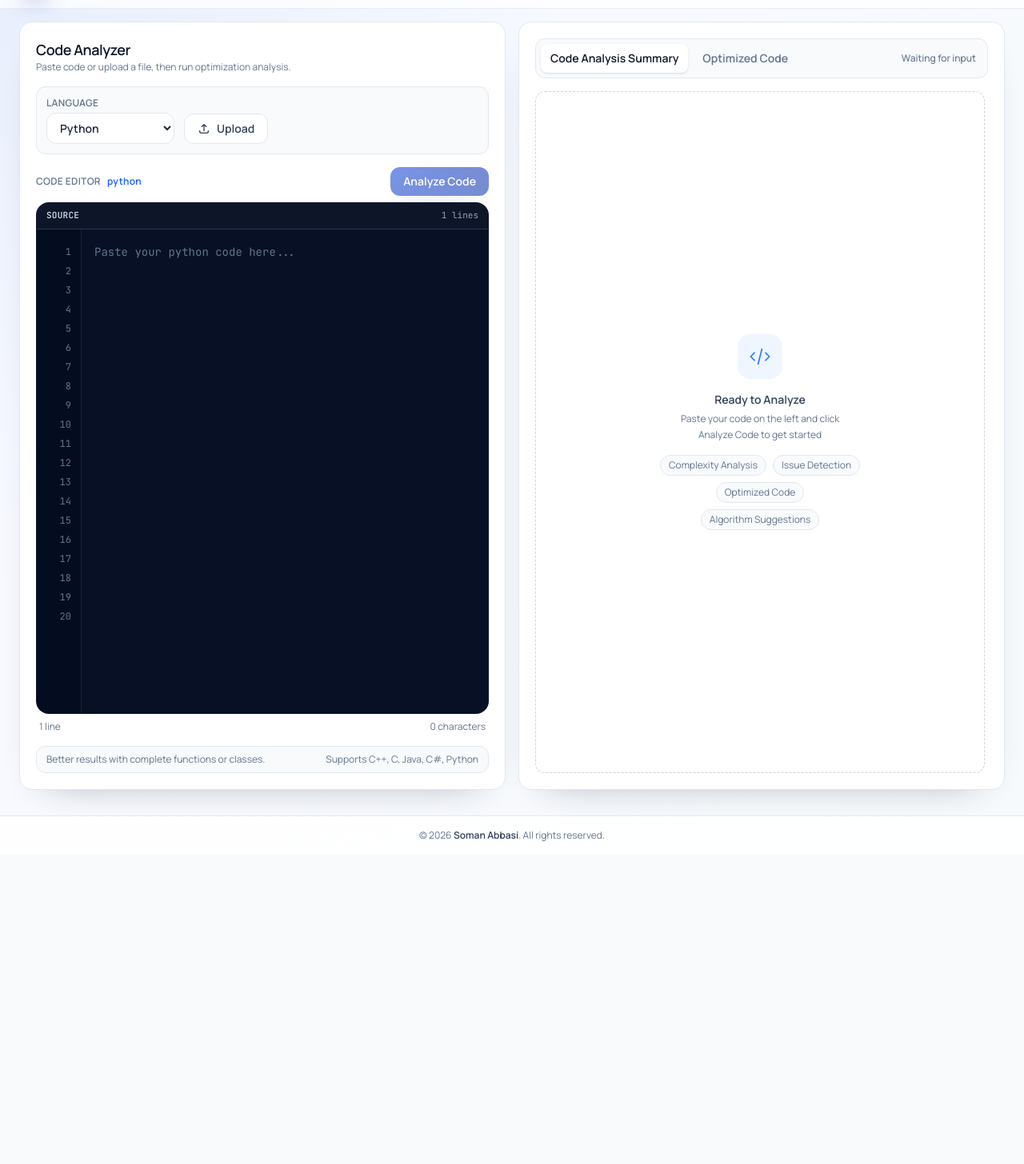
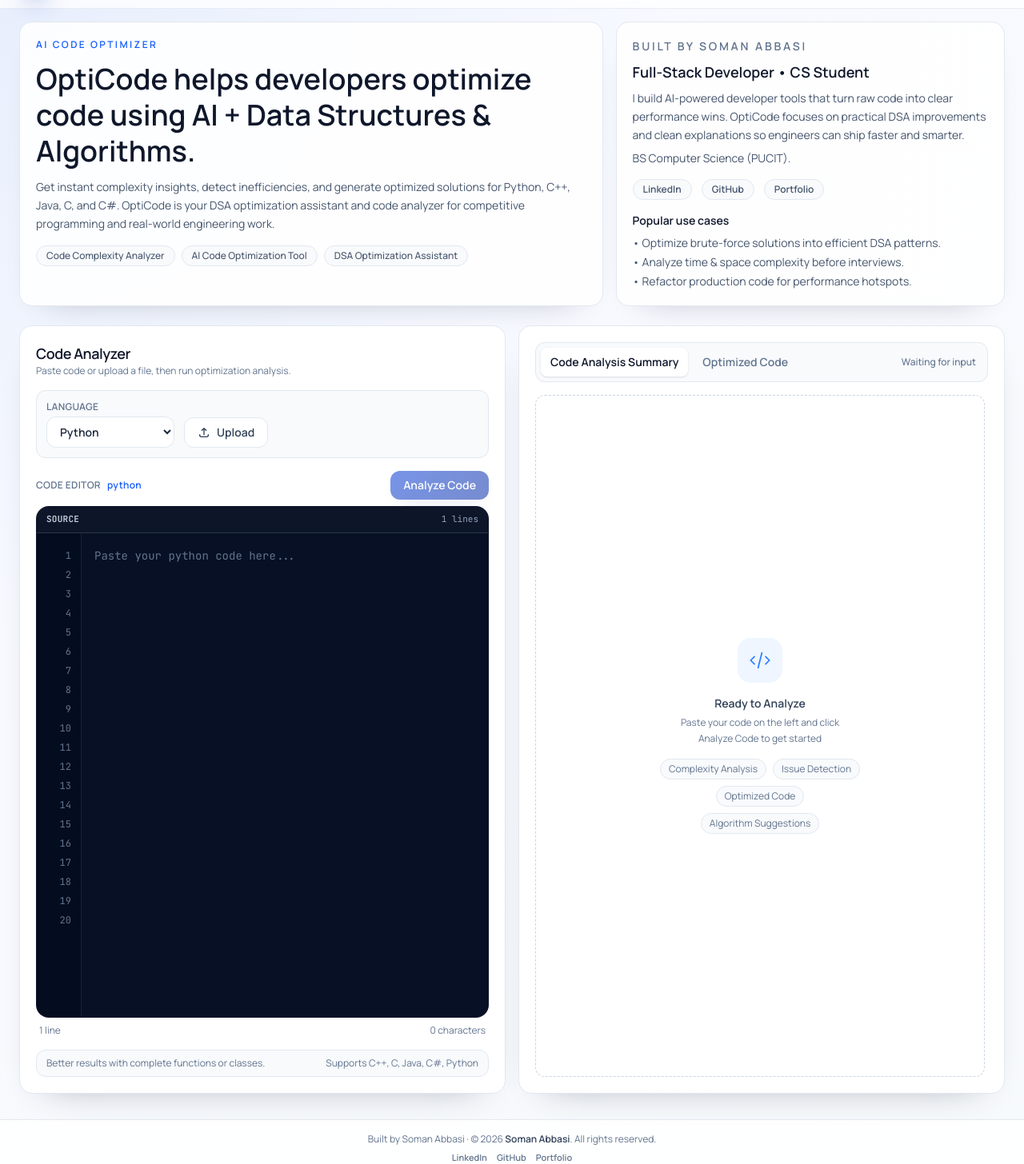
Before and after one commit to SomanAbbasi/OptiCode, a Next.js app in the folder frontend/: page / in a window 1280 px wide. Shown: the part 54-1510 px from the top of the page at 80% size. Before the commit the page ends 1123 px from the top, so only its background shows below. Built offline with nearby package versions, Linux system fonts and the light colour scheme.

Commit message:
doing basic seo optimization

```diff
--- a/frontend/src/app/layout.tsx
+++ b/frontend/src/app/layout.tsx
@@ -1,4 +1,5 @@
-import './globals.css';
+import "./globals.css";
+import type { Metadata } from "next";
 import { Manrope, JetBrains_Mono } from "next/font/google";
 
 const manrope = Manrope({
@@ -10,6 +11,61 @@
   subsets: ["latin"],
   variable: "--font-jetbrains-mono",
 });
+
+const siteUrl = "https://codeenhancer.vercel.app";
+
+export const metadata: Metadata = {
+  metadataBase: new URL(siteUrl),
+  title: {
+    default: "OptiCode - AI Code Optimizer and Analyzer",
+    template: "%s | OptiCode",
+  },
+  description:
+    "OptiCode is an AI code optimizer and analyzer that improves performance, complexity, and DSA patterns across Python, C++, Java, C, and C#.",
+  keywords: [
+    "code optimizer",
+    "code analyzer",
+    "AI code tool",
+    "DSA optimization tool",
+    "Python code analyzer",
+    "AI code optimization tool",
+    "opticode",
+  ],
+  alternates: {
+    canonical: siteUrl,
+  },
+  authors: [
+    {
+      name: "Soman Abbasi",
+      url: "https://www.somanabbasi.tech/",
+    },
+  ],
+  creator: "Soman Abbasi",
+  openGraph: {
+    title: "OptiCode - AI Code Optimizer and Analyzer",
+    description:
+      "Optimize code with AI-driven complexity analysis, DSA suggestions, and performance improvements.",
+    url: siteUrl,
+    siteName: "OptiCode",
+    type: "website",
+  },
+  twitter: {
+    card: "summary",
+    title: "OptiCode - AI Code Optimizer and Analyzer",
+    description:
+      "Optimize code with AI-driven complexity analysis, DSA suggestions, and performance improvements.",
+  },
+  robots: {
+    index: true,
+    follow: true,
+  },
+  other: {
+    "profile:first_name": "Soman",
+    "profile:last_name": "Abbasi",
+    "profile:username": "SomanAbbasi",
+    "profile:gender": "male",
+  },
+};
 
 export default function RootLayout({
   children,
--- a/frontend/src/app/page.tsx
+++ b/frontend/src/app/page.tsx
@@ -19,6 +19,38 @@
 
   return (
     <div className="min-h-screen bg-[radial-gradient(circle_at_top_left,#e7eefc_0%,#f7f9ff_42%,#f7fafc_100%)] flex flex-col">
+      <script
+        type="application/ld+json"
+        dangerouslySetInnerHTML={{
+          __html: JSON.stringify({
+            "@context": "https://schema.org",
+            "@type": "SoftwareApplication",
+            name: "OptiCode",
+            description: "AI Code Optimizer and Analyzer for DSA and performance improvements.",
+            applicationCategory: "DeveloperTool",
+            operatingSystem: "Web",
+            author: {
+              "@type": "Person",
+              name: "Soman Abbasi",
+              url: "https://www.somanabbasi.tech/",
+              sameAs: [
+                "https://pk.linkedin.com/in/soman-abbasi-a1820b344",
+                "https://github.com/SomanAbbasi",
+                "https://www.somanabbasi.tech/",
+              ],
+              alumniOf: {
+                "@type": "CollegeOrUniversity",
+                name: "PUCIT",
+              },
+            },
+            offers: {
+              "@type": "Offer",
+              price: "0",
+              priceCurrency: "USD",
+            },
+          }),
+        }}
+      />
       <header className="sticky top-0 z-20 border-b border-slate-200/80 bg-white/95 backdrop-blur supports-backdrop-filter:bg-white/75">
         <div className="mx-auto flex w-full max-w-400 items-center justify-between px-4 py-3 sm:px-6">
           <div className="flex items-center gap-3">
@@ -70,6 +102,84 @@
       </header>
 
       <main className="mx-auto flex w-full max-w-400 flex-1 flex-col px-4 pb-6 pt-4 sm:px-6 lg:pb-8">
+        <section className="grid gap-4 pb-6 lg:grid-cols-[minmax(0,1.2fr)_minmax(0,0.8fr)]">
+          <div className="rounded-2xl border border-slate-200 bg-white/90 p-5 shadow-[0_18px_40px_-35px_rgba(15,23,42,0.45)]">
+            <p className="text-xs font-semibold uppercase tracking-[0.2em] text-blue-600">
+              AI Code Optimizer
+            </p>
+            <h1 className="mt-3 text-3xl font-semibold leading-tight text-slate-900 sm:text-4xl">
+              OptiCode helps developers optimize code using AI + Data
+              Structures & Algorithms.
+            </h1>
+            <p className="mt-3 text-sm leading-relaxed text-slate-600">
+              Get instant complexity insights, detect inefficiencies, and
+              generate optimized solutions for Python, C++, Java, C, and C#.
+              OptiCode is your DSA optimization assistant and code analyzer for
+              competitive programming and real-world engineering work.
+            </p>
+            <div className="mt-4 flex flex-wrap gap-2 text-xs font-medium text-slate-600">
+              <span className="rounded-full border border-slate-200 bg-slate-50 px-3 py-1">
+                Code Complexity Analyzer
+              </span>
+              <span className="rounded-full border border-slate-200 bg-slate-50 px-3 py-1">
+                AI Code Optimization Tool
+              </span>
+              <span className="rounded-full border border-slate-200 bg-slate-50 px-3 py-1">
+                DSA Optimization Assistant
+              </span>
+            </div>
+          </div>
+          <div className="rounded-2xl border border-slate-200 bg-white/90 p-5 shadow-[0_18px_40px_-35px_rgba(15,23,42,0.45)]">
+            <h2 className="text-sm font-semibold uppercase tracking-[0.2em] text-slate-500">
+              Built by Soman Abbasi
+            </h2>
+            <p className="mt-2 text-lg font-semibold text-slate-900">
+              Full-Stack Developer • CS Student
+            </p>
+            <p className="mt-2 text-sm leading-relaxed text-slate-600">
+              I build AI-powered developer tools that turn raw code into clear
+              performance wins. OptiCode focuses on practical DSA improvements
+              and clean explanations so engineers can ship faster and smarter.
+            </p>
+            <p className="mt-2 text-sm text-slate-600">
+              BS Computer Science (PUCIT).
+            </p>
+            <div className="mt-4 flex flex-wrap gap-3 text-xs font-semibold text-slate-600">
+              <a
+                href="https://pk.linkedin.com/in/soman-abbasi-a1820b344"
+                target="_blank"
+                rel="noreferrer"
+                className="rounded-full border border-slate-200 bg-slate-50 px-3 py-1 hover:border-blue-200 hover:text-blue-600"
+              >
+                LinkedIn
+              </a>
+              <a
+                href="https://github.com/SomanAbbasi"
+                target="_blank"
+                rel="noreferrer"
+                className="rounded-full border border-slate-200 bg-slate-50 px-3 py-1 hover:border-blue-200 hover:text-blue-600"
+              >
+                GitHub
+              </a>
+              <a
+                href="https://www.somanabbasi.tech/"
+                target="_blank"
+                rel="noreferrer"
+                className="rounded-full border border-slate-200 bg-slate-50 px-3 py-1 hover:border-blue-200 hover:text-blue-600"
+              >
+                Portfolio
+              </a>
+            </div>
+            <div className="mt-4 space-y-2 text-sm text-slate-600">
+              <p className="font-semibold text-slate-900">Popular use cases</p>
+              <ul className="space-y-1">
+                <li>• Optimize brute-force solutions into efficient DSA patterns.</li>
+                <li>• Analyze time & space complexity before interviews.</li>
+                <li>• Refactor production code for performance hotspots.</li>
+              </ul>
+            </div>
+          </div>
+        </section>
         <div className="grid flex-1 grid-cols-1 gap-4 xl:grid-cols-[minmax(420px,1fr)_minmax(480px,1fr)]">
           <section className="min-h-130 rounded-2xl border border-slate-200 bg-white shadow-[0_20px_45px_-35px_rgba(15,23,42,0.45)]">
             <div className="h-full overflow-hidden p-4 sm:p-5">
@@ -95,6 +205,7 @@
 
       <footer className="border-t border-slate-200 bg-white/90 px-4 py-4 text-center text-xs text-slate-500 sm:px-6">
         <p>
+          Built by Soman Abbasi ·
           © 2026{" "}
           <a
             href="https://www.somanabbasi.tech/"
@@ -106,6 +217,32 @@
           </a>
           . All rights reserved.
         </p>
+        <p className="mt-2 flex flex-wrap justify-center gap-3 text-[11px] font-semibold text-slate-500">
+          <a
+            href="https://pk.linkedin.com/in/soman-abbasi-a1820b344"
+            target="_blank"
+            rel="noreferrer"
+            className="hover:text-blue-600"
+          >
+            LinkedIn
+          </a>
+          <a
+            href="https://github.com/SomanAbbasi"
+            target="_blank"
+            rel="noreferrer"
+            className="hover:text-blue-600"
+          >
+            GitHub
+          </a>
+          <a
+            href="https://www.somanabbasi.tech/"
+            target="_blank"
+            rel="noreferrer"
+            className="hover:text-blue-600"
+          >
+            Portfolio
+          </a>
+        </p>
       </footer>
     </div>
   );
--- /dev/null
+++ b/frontend/src/app/robots.ts
@@ -0,0 +1,11 @@
+import type { MetadataRoute } from "next";
+
+export default function robots(): MetadataRoute.Robots {
+  return {
+    rules: {
+      userAgent: "*",
+      allow: "/",
+    },
+    sitemap: "https://codeenhancer.vercel.app/sitemap.xml",
+  };
+}
--- /dev/null
+++ b/frontend/src/app/sitemap.ts
@@ -0,0 +1,12 @@
+import type { MetadataRoute } from "next";
+
+export default function sitemap(): MetadataRoute.Sitemap {
+  return [
+    {
+      url: "https://codeenhancer.vercel.app/",
+      lastModified: new Date(),
+      changeFrequency: "weekly",
+      priority: 1,
+    },
+  ];
+}
```
